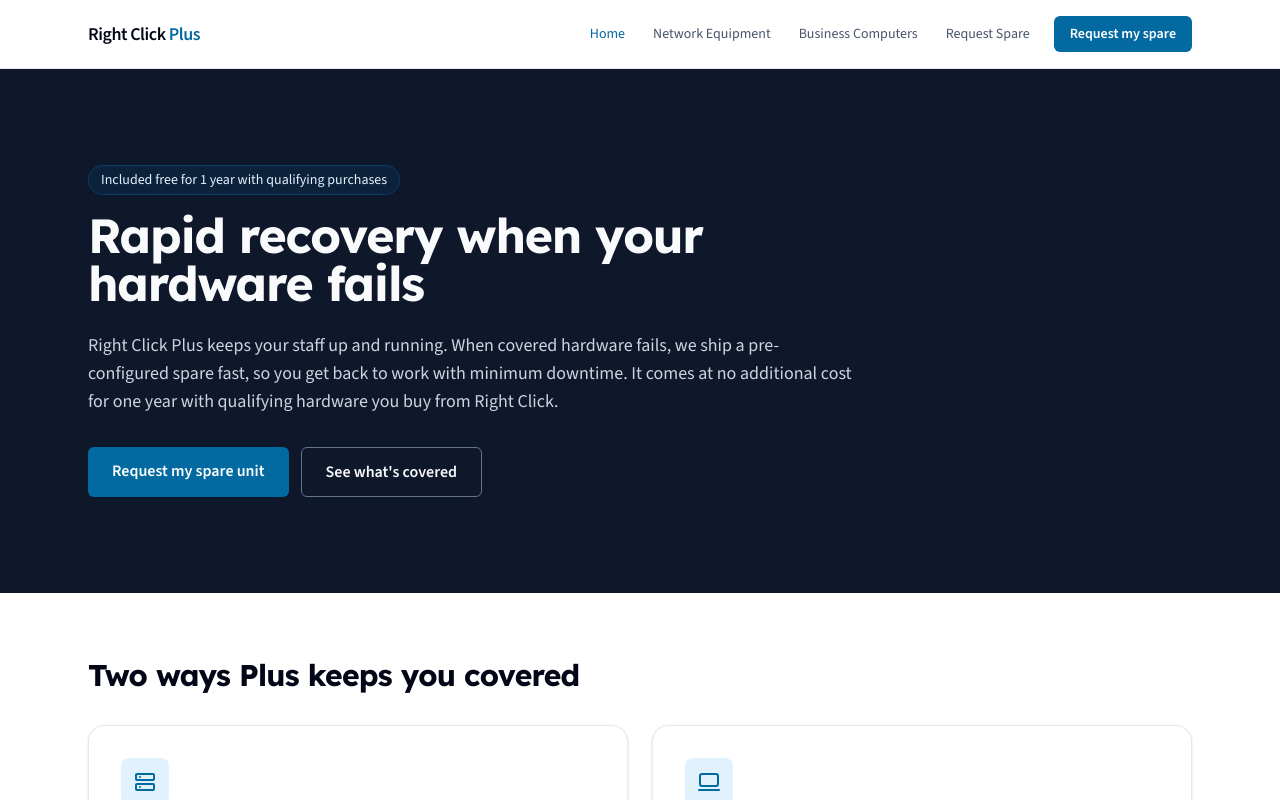
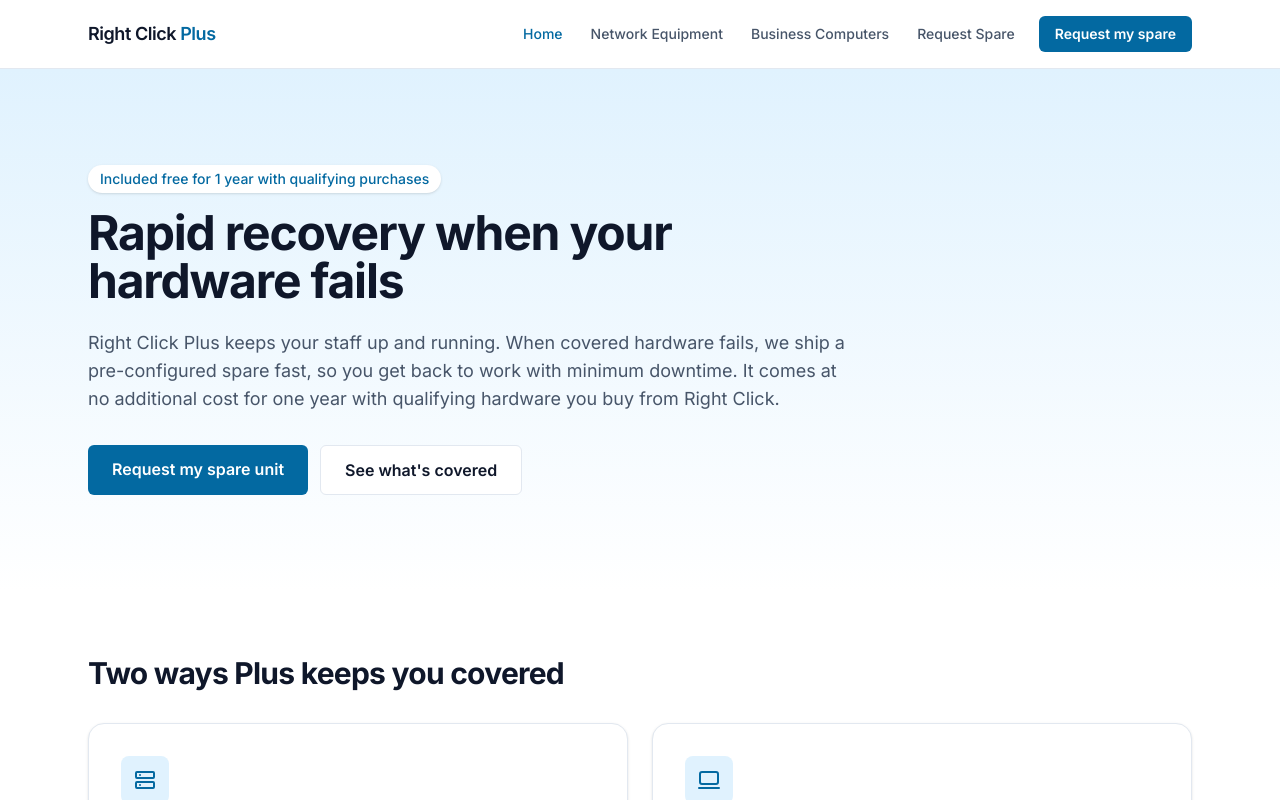
Before and after one commit to DevinDaDev/plus-rclick, a Next.js app: page / in a window 1280 px wide. Shown: the top 800 px of the page. Built offline with nearby package versions, Linux system fonts and the light colour scheme.

Commit message:
Revert "Redesign: Trust & Authority style — navy hero/footer, Lexend + Source Sans 3, reduced-motion support"
This reverts commit 44f2f7cce0815fecc6d6bec6cb8a5a24def156b4.

```diff
--- a/src/app/globals.css
+++ b/src/app/globals.css
@@ -2,39 +2,22 @@
 
 @theme inline {
   --color-background: #ffffff;
-  --color-surface: #f8fafc;
-  --color-foreground: #020617;
-  --color-muted: #e8ecf1;
+  --color-foreground: #0f172a;
+  --color-muted: #f1f5f9;
   --color-muted-foreground: #475569;
   --color-border: #e2e8f0;
-
-  --color-primary: #0f172a;
-  --color-primary-foreground: #f8fafc;
 
   --color-accent: #0369a1;
   --color-accent-hover: #075985;
   --color-accent-soft: #e0f2fe;
   --color-accent-foreground: #ffffff;
 
-  --font-sans: var(--font-body), system-ui, -apple-system, "Segoe UI", Roboto,
+  --font-sans: var(--font-inter), system-ui, -apple-system, "Segoe UI", Roboto,
     Helvetica, Arial, sans-serif;
-  --font-heading: var(--font-heading), var(--font-body), system-ui, sans-serif;
 }
 
 html {
   scroll-behavior: smooth;
-}
-
-@media (prefers-reduced-motion: reduce) {
-  html {
-    scroll-behavior: auto;
-  }
-  *,
-  *::before,
-  *::after {
-    animation-duration: 0.01ms !important;
-    transition-duration: 0.01ms !important;
-  }
 }
 
 body {
@@ -44,13 +27,6 @@
   -webkit-font-smoothing: antialiased;
 }
 
-h1,
-h2,
-h3,
-h4 {
-  font-family: var(--font-heading);
-}
-
 /* Clear focus ring for keyboard users */
 :focus-visible {
   outline: 2px solid var(--color-accent);
--- a/src/app/layout.tsx
+++ b/src/app/layout.tsx
@@ -1,16 +1,11 @@
 import type { Metadata } from "next";
-import { Lexend, Source_Sans_3 } from "next/font/google";
+import { Inter } from "next/font/google";
 import "./globals.css";
 import Header from "@/components/Header";
 import Footer from "@/components/Footer";
 
-const lexend = Lexend({
-  variable: "--font-heading",
-  subsets: ["latin"],
-});
-
-const sourceSans = Source_Sans_3({
-  variable: "--font-body",
+const inter = Inter({
+  variable: "--font-inter",
   subsets: ["latin"],
 });
 
@@ -29,7 +24,7 @@
   children: React.ReactNode;
 }>) {
   return (
-    <html lang="en" className={`${lexend.variable} ${sourceSans.variable} h-full`}>
+    <html lang="en" className={`${inter.variable} h-full`}>
       <body className="min-h-full flex flex-col bg-background text-foreground">
         <Header />
         <main className="flex-1">{children}</main>
--- a/src/app/page.tsx
+++ b/src/app/page.tsx
@@ -19,16 +19,16 @@
   return (
     <div>
       {/* Hero */}
-      <section className="bg-primary">
+      <section className="bg-gradient-to-b from-accent-soft to-background">
         <div className="mx-auto max-w-6xl px-4 py-20 sm:px-6 sm:py-24">
           <div className="max-w-3xl">
-            <p className="mb-4 inline-flex rounded-full border border-accent/40 bg-accent/15 px-3 py-1 text-sm font-medium text-accent-soft">
+            <p className="mb-4 inline-flex rounded-full bg-background px-3 py-1 text-sm font-medium text-accent shadow-sm">
               Included free for 1 year with qualifying purchases
             </p>
-            <h1 className="text-4xl font-bold tracking-tight text-primary-foreground sm:text-5xl">
+            <h1 className="text-4xl font-bold tracking-tight sm:text-5xl">
               Rapid recovery when your hardware fails
             </h1>
-            <p className="mt-6 text-lg text-slate-300">
+            <p className="mt-6 text-lg text-muted-foreground">
               Right Click Plus keeps your staff up and running. When covered
               hardware fails, we ship a pre-configured spare fast, so you get
               back to work with minimum downtime. It comes at no additional cost
@@ -43,7 +43,7 @@
               </Link>
               <Link
                 href="/network"
-                className="rounded-md border border-slate-500 px-6 py-3 text-base font-semibold text-primary-foreground transition-colors hover:bg-white/10"
+                className="rounded-md border border-border bg-background px-6 py-3 text-base font-semibold transition-colors hover:bg-muted"
               >
                 See what&apos;s covered
               </Link>
@@ -131,17 +131,17 @@
 
       {/* CTA */}
       <section className="mx-auto max-w-6xl px-4 py-16 sm:px-6">
-        <div className="rounded-2xl bg-primary px-8 py-12 text-center">
-          <h2 className="text-2xl font-bold tracking-tight text-primary-foreground sm:text-3xl">
+        <div className="rounded-2xl bg-accent px-8 py-12 text-center">
+          <h2 className="text-2xl font-bold tracking-tight text-accent-foreground sm:text-3xl">
             Hardware down? Let&apos;s get you a spare.
           </h2>
-          <p className="mx-auto mt-3 max-w-xl text-slate-300">
+          <p className="mx-auto mt-3 max-w-xl text-accent-soft">
             Tell us what failed and we will start your rapid recovery. Target
             recovery for network equipment is 8 business hours.
           </p>
           <Link
             href="/request"
-            className="mt-6 inline-flex rounded-md bg-accent px-6 py-3 text-base font-semibold text-accent-foreground transition-colors hover:bg-accent-hover"
+            className="mt-6 inline-flex rounded-md bg-background px-6 py-3 text-base font-semibold text-accent transition-colors hover:bg-muted"
           >
             Request my spare unit
           </Link>
--- a/src/components/Footer.tsx
+++ b/src/components/Footer.tsx
@@ -2,40 +2,40 @@
 
 export default function Footer() {
   return (
-    <footer className="bg-primary">
+    <footer className="border-t border-border bg-muted">
       <div className="mx-auto flex max-w-6xl flex-col gap-6 px-4 py-10 sm:px-6 md:flex-row md:items-start md:justify-between">
         <div className="max-w-sm">
-          <p className="text-base font-semibold text-primary-foreground">
-            Right Click <span className="text-sky-400">Plus</span>
+          <p className="text-base font-semibold">
+            Right Click <span className="text-accent">Plus</span>
           </p>
-          <p className="mt-2 text-sm text-slate-400">
+          <p className="mt-2 text-sm text-muted-foreground">
             Plus is included for one year with qualifying purchases.
           </p>
         </div>
 
-        <div className="text-sm text-slate-400">
+        <div className="text-sm text-muted-foreground">
           {/* TODO: Right Click to confirm final contact details. */}
-          <p className="font-medium text-slate-200">Contact</p>
+          <p className="font-medium text-foreground">Contact</p>
           <p className="mt-2">Right Click</p>
           <p>Phone: (555) 555-0100</p>
           <p>Email: support@rclick.com</p>
         </div>
 
         <nav className="flex flex-col gap-2 text-sm">
-          <p className="font-medium text-slate-200">Explore</p>
-          <Link href="/network" className="text-slate-400 hover:text-white">
+          <p className="font-medium text-foreground">Explore</p>
+          <Link href="/network" className="text-muted-foreground hover:text-foreground">
             Network Equipment
           </Link>
-          <Link href="/computers" className="text-slate-400 hover:text-white">
+          <Link href="/computers" className="text-muted-foreground hover:text-foreground">
             Business Computers
           </Link>
-          <Link href="/request" className="text-slate-400 hover:text-white">
+          <Link href="/request" className="text-muted-foreground hover:text-foreground">
             Request Spare
           </Link>
         </nav>
       </div>
-      <div className="border-t border-slate-800">
-        <div className="mx-auto max-w-6xl px-4 py-4 text-xs text-slate-500 sm:px-6">
+      <div className="border-t border-border">
+        <div className="mx-auto max-w-6xl px-4 py-4 text-xs text-muted-foreground sm:px-6">
           © {new Date().getFullYear()} Right Click. All rights reserved.
         </div>
       </div>
```
